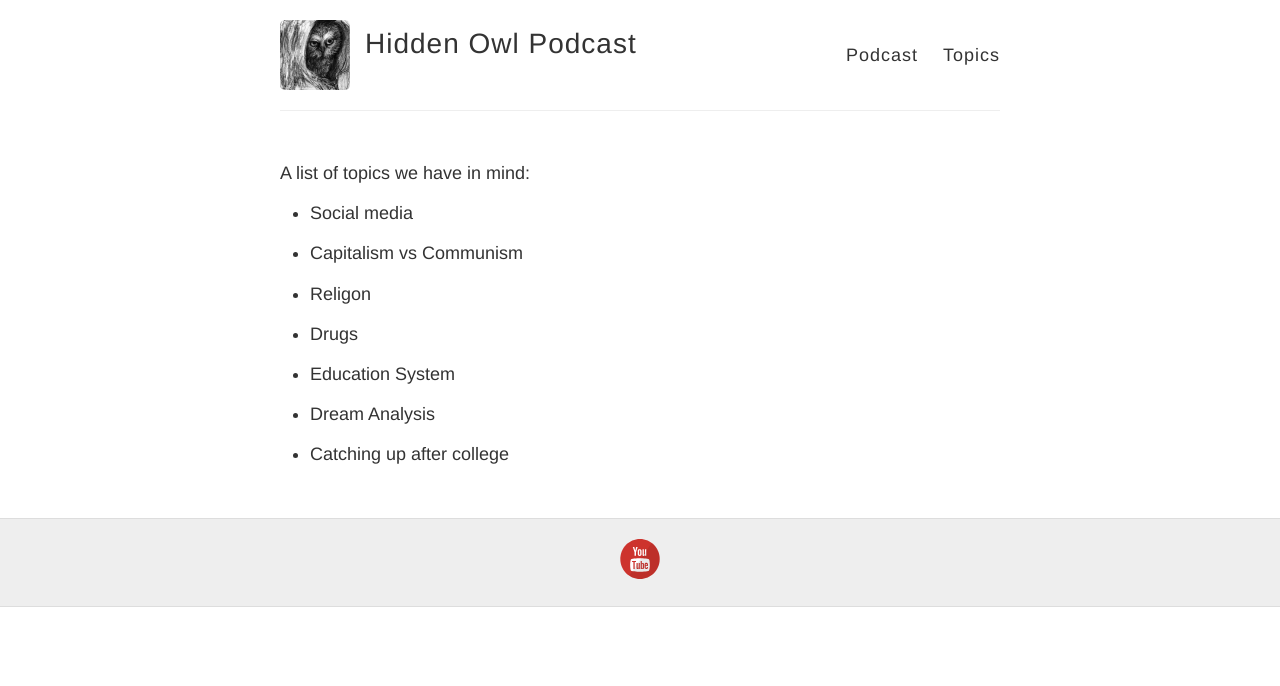
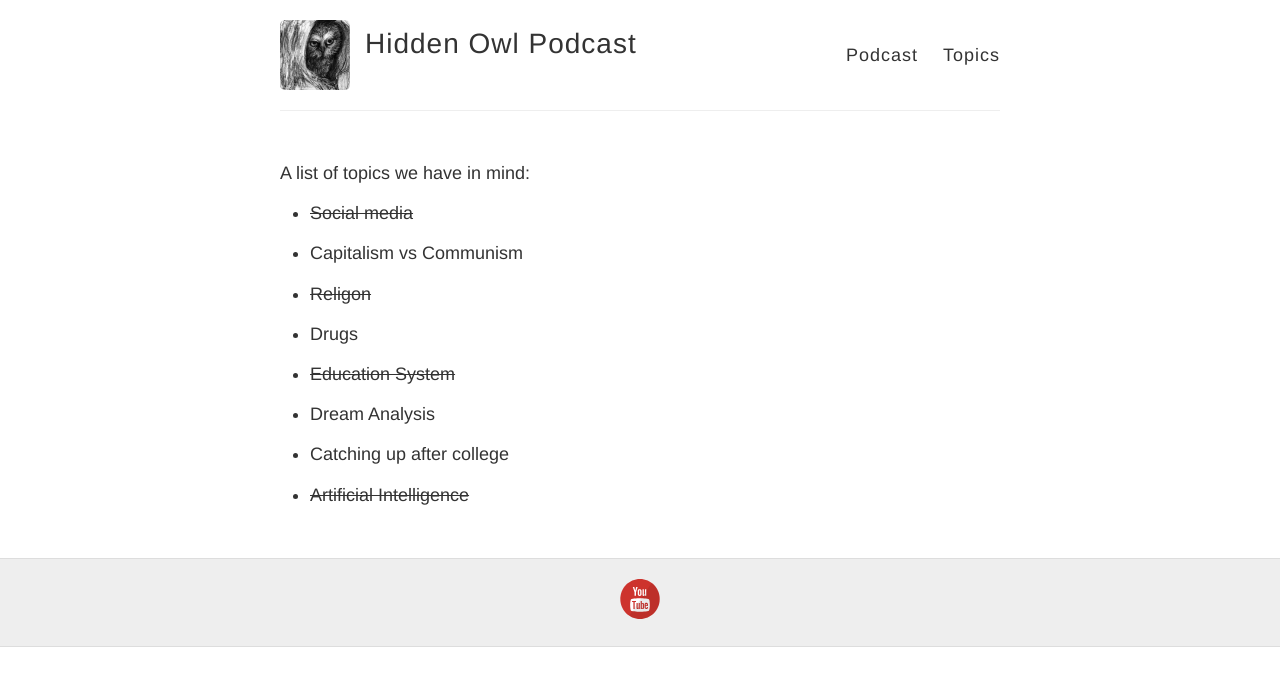
Before and after one commit to lomashbhattarai/hiddenowlpodcast, a Jekyll site: the page built from topics.md, in a window 1280 px wide. Shown: the top 686 px of the page. Built offline with Jekyll 4.4.1, drawn with Linux system fonts in a browser that asks for light colours.

Commit message:
Update topics.md

```diff
--- a/topics.md
+++ b/topics.md
@@ -6,16 +6,18 @@ permalink: /topics/
 
 A list of topics we have in mind:
 
-- Social media
+- ~~Social media~~
 
 - Capitalism vs Communism
 
-- Religon
+- ~~Religon~~
 
 - Drugs
 
-- Education System
+- ~~Education System~~
 
 - Dream Analysis
 
 - Catching up after college
+
+- ~~Artificial Intelligence~~
```
